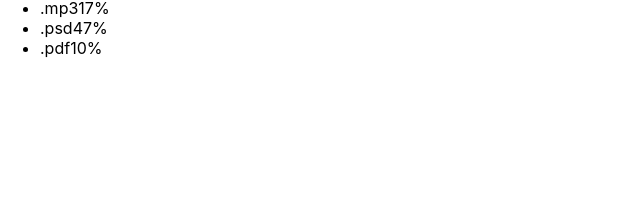
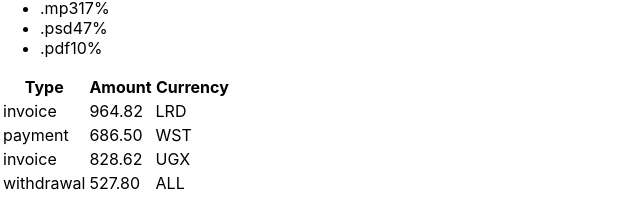
Before and after one commit to userzahar/goit-react-hw-01-components, a React (Create React App) app: page / in a window 1280 px wide. Shown: the part 599-797 px from the top of the page, without its empty margins (0-640 px from the left). Built offline with nearby package versions, Linux system fonts and the light colour scheme.

Commit message:
items transactions

```diff
--- a/src/components/App.jsx
+++ b/src/components/App.jsx
@@ -1,7 +1,9 @@
 import user from '../data/user.json';
 import data from '../data/data.json'
+import transactions from '../data/transactions.json';
 import { Profile } from './profile/Profile';
 import { Statistics } from './statistics/Statistics';
+import { TransactionHistory } from './transactionHistory/TransactionHistory';
 
 console.log("🚀 ~ Profile:", Profile);
 console.log("🚀 ~ user:", user);
@@ -10,5 +12,6 @@ export const App = () => {
   return (<>
     <Profile username={user.username} tag={user.tag} location={user.location} avatar={user.avatar} stats={user.stats} />
     <Statistics title="Upload stats" stats={data} />
+    <TransactionHistory items={transactions} />
   </>);
 };
```
